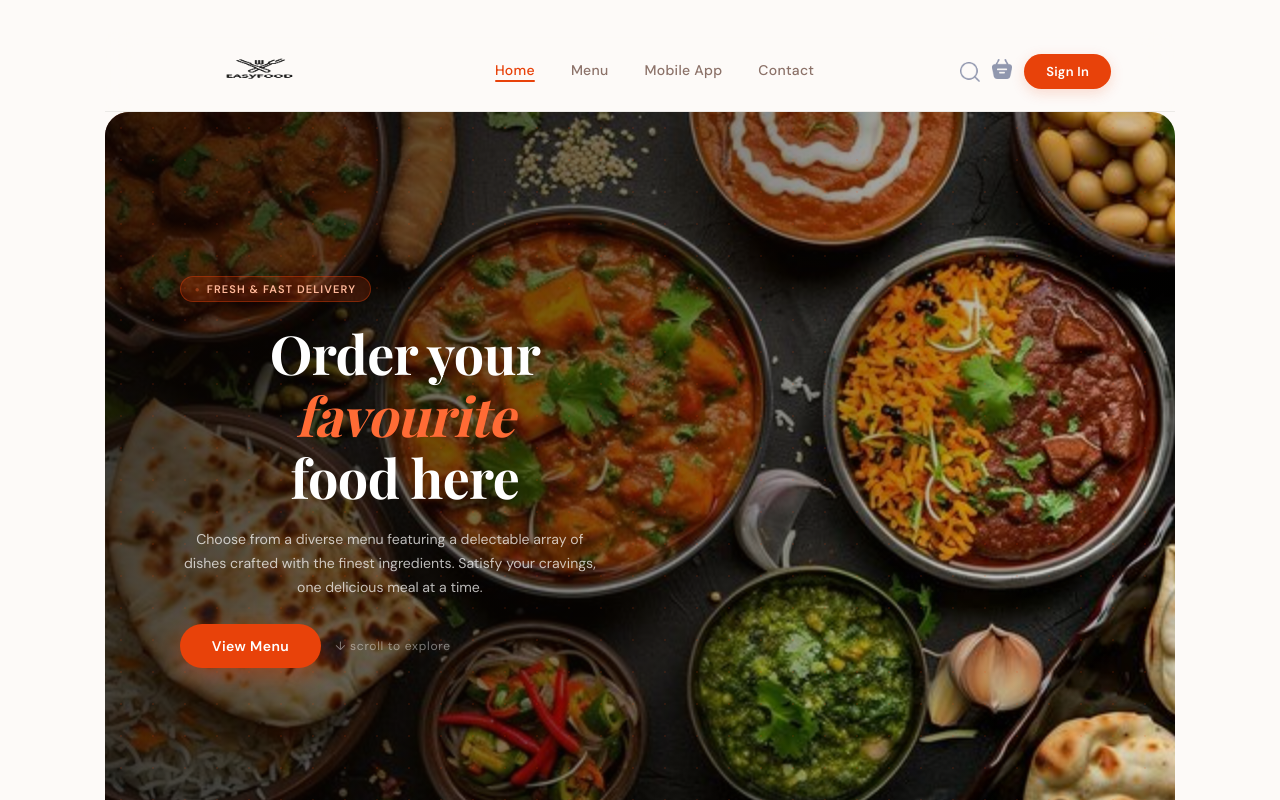
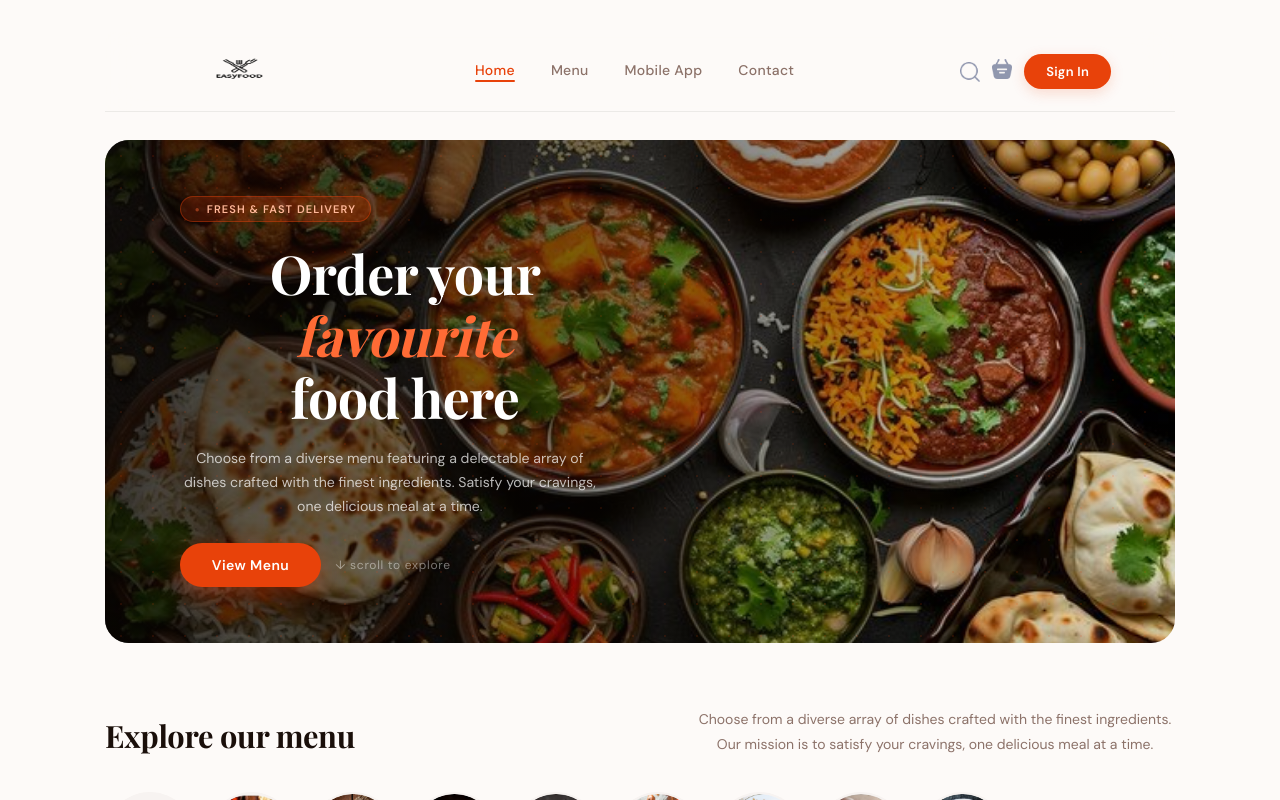
Before and after one commit to NewUser02580/easy-food, a React (Vite) app in the folder frontend/: page / in a window 1280 px wide. Shown: the top 800 px of the page. Built offline with nearby package versions, Linux system fonts and the light colour scheme; no server answers.

Commit message:
frontend changes

```diff
--- a/frontend/src/components/Header/Header.css
+++ b/frontend/src/components/Header/Header.css
@@ -1,8 +1,7 @@
 .header {
   width: 100%;
-  height: calc(100vh - var(--nav-height));
-  min-height: 520px;
-  margin: 0;
+  min-height: min(38vw, 520px);
+  margin: 28px 0 0;
   border-radius: var(--radius-lg);
   overflow: hidden;
   position: relative;
@@ -169,7 +168,7 @@
 }
 
 @media (max-width: 760px) {
-  .header { height: 80vw; min-height: 340px; margin: 16px 0 0; }
+  .header { min-height: 56vw; margin: 16px 0 0; }
   .header-contents { padding: 40px 6%; gap: 14px; }
   .header-contents p { display: none; }
   .header-stats { display: none; }
--- a/frontend/src/components/Navbar/Navbar.css
+++ b/frontend/src/components/Navbar/Navbar.css
@@ -15,7 +15,7 @@
 }
 
 /* Logo */
-.navbar .logo { width: 180px; flex-shrink: 0; }
+.navbar .logo { width: 140px; flex-shrink: 0; }
 
 /* Nav links */
 .navbar-menu {
@@ -174,7 +174,7 @@
     height: 64px;
   }
   .navbar-menu { gap: 20px; font-size: 13px; }
-  .navbar .logo { width: 150px; }
+  .navbar .logo { width: 110px; }
   .navbar button { padding: 8px 18px; font-size: 12px; }
 }
 
@@ -186,7 +186,7 @@
   }
   .navbar-menu { display: none; }
   .navbar-search-input { width: 140px; font-size: 12px; }
-  .navbar .logo { width: 140px; }
+  .navbar .logo { width: 100px; }
 }
 
 /* ── Small Mobile (≤ 480px) ── */
```
